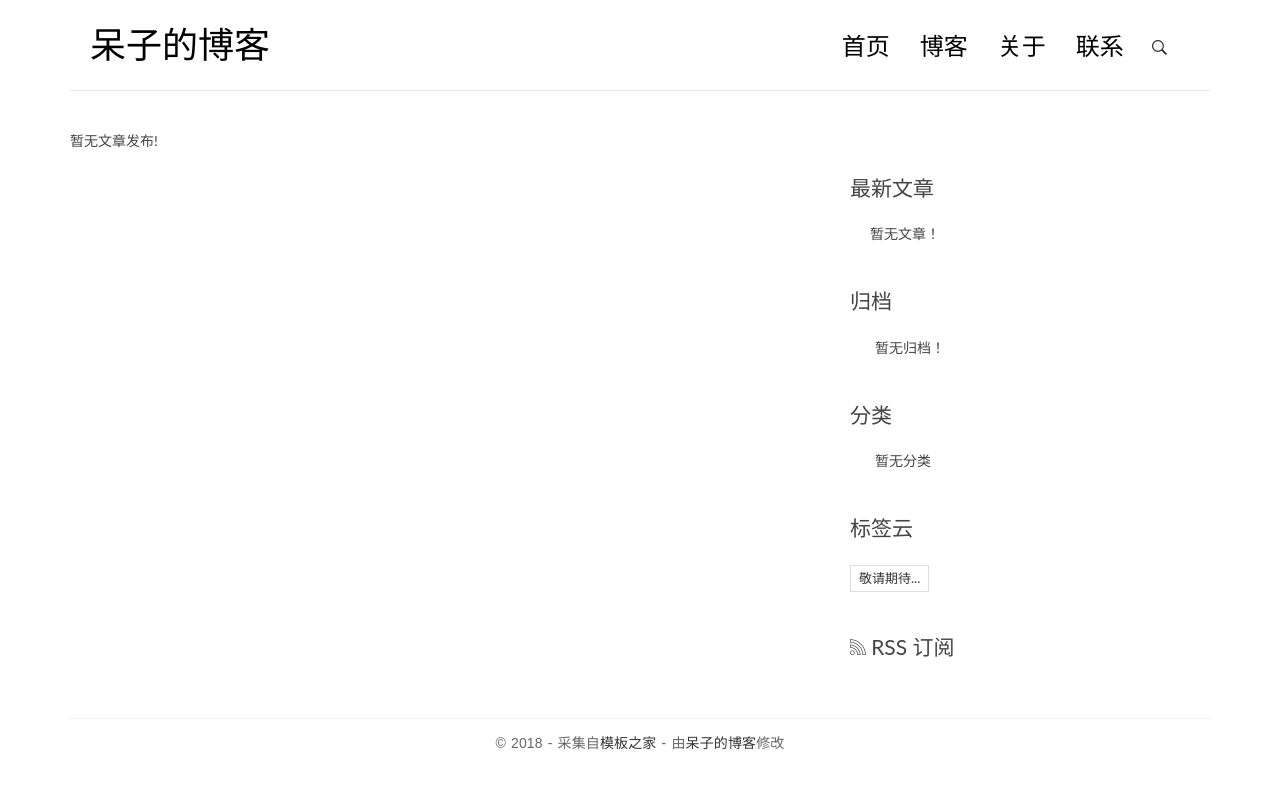
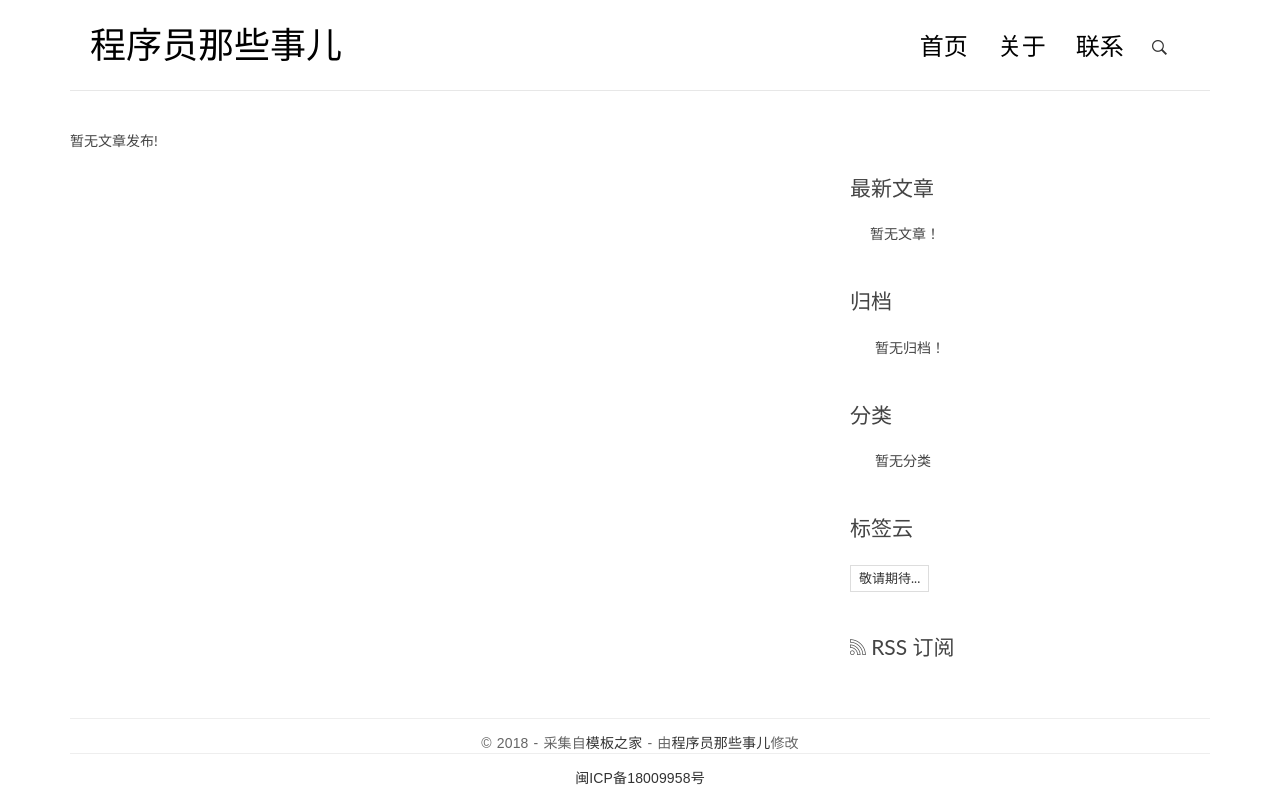
Before and after one commit to HenryLyn/django-blog, a Django app: page / in a window 1280 px wide. Before the commit the page ends 750 px from the top, so only its background shows below. Run offline with Django 3.2, Linux system fonts and the light colour scheme; data that the repository does not hold is empty; some libraries are stand-ins or nearby versions.

Commit message:
添加备案信息

```diff
--- a/Blog_Django/settings.py
+++ b/Blog_Django/settings.py
@@ -25,7 +25,7 @@ SECRET_KEY = '1i6xqa%!aja8nk$bc3ys%1e*d*d9k=x!2dz$pbah)k)+l35*^y'
 # SECURITY WARNING: don't run with debug turned on in production!
 DEBUG = False
 
-ALLOWED_HOSTS = ['47.100.221.254']
+ALLOWED_HOSTS = ['www.linhuarui.top']
 
 
 # Application definition
--- a/templates/basic.html
+++ b/templates/basic.html
@@ -3,7 +3,7 @@
 <!DOCTYPE html>
 <html>
 <head>
-    <title>呆子的博客</title>
+    <title>程序员那些事儿</title>
     <!-- meta -->
     <meta charset="UTF-8">
     <meta name="viewport" content="width=device-width, initial-scale=1">
@@ -25,7 +25,7 @@
         <div class="row">
             <div class="col-md-4 col-sm-5 col-xs-8">
                 <div class="logo">
-                    <h1><a href="#"><b>呆子的博客</a></h1>
+                    <h1><a href="www.linhuarui.top"><b>程序员那些事儿</a></h1>
                 </div>
             </div><!-- col-md-4 -->
             <div class="col-md-8 col-sm-7 col-xs-4">
@@ -37,8 +37,7 @@
                     </div>
                     <div class="collapse navbar-collapse" id="bs-example-navbar-collapse-1">
                         <ul class="nav navbar-nav navbar-right">
-                            <li class="cl-effect-11"><a href="#" data-hover="首页">首页</a></li>
-                            <li class="cl-effect-11"><a href="#" data-hover="博客">博客</a></li>
+                            <li class="cl-effect-11"><a href="www.linhuarui.top" data-hover="首页">首页</a></li>
                             <li class="cl-effect-11"><a href="#" data-hover="关于">关于</a></li>
                             <li class="cl-effect-11"><a href="#" data-hover="联系">联系</a></li>
                         </ul>
@@ -131,8 +130,9 @@
             <div class="col-md-12">
                 <p class="copyright">&copy 2018 - 采集自<a href="http://www.cssmoban.com/"
                                                         target="_blank" title="模板之家">模板之家</a>
-                    - 由<a href="#" title="网页模板" target="_blank">呆子的博客</a>修改
+                    - 由<a href="www.linhuarui.top" title="网页title" target="_blank">程序员那些事儿</a>修改
                 </p>
+                <p class="copyright"> <a href="http://www.miitbeian.gov.cn/">闽ICP备18009958号</a></p>
             </div>
         </div>
     </div>
@@ -143,8 +143,7 @@
     <button type="button" class="overlay-close"><span class="ion-ios-close-empty"></span></button>
     <nav>
         <ul>
-            <li><a href="#">首页</a></li>
-            <li><a href="#">博客</a></li>
+            <li><a href="www.linhuarui.top">首页</a></li>
             <li><a href="#">关于</a></li>
             <li><a href="#">联系</a></li>
         </ul>
```
